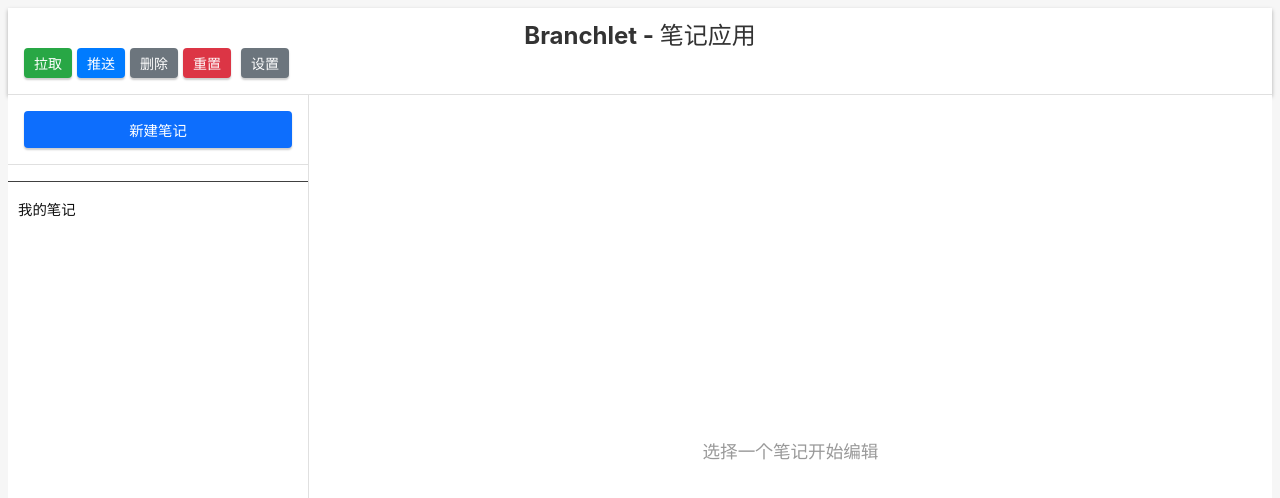
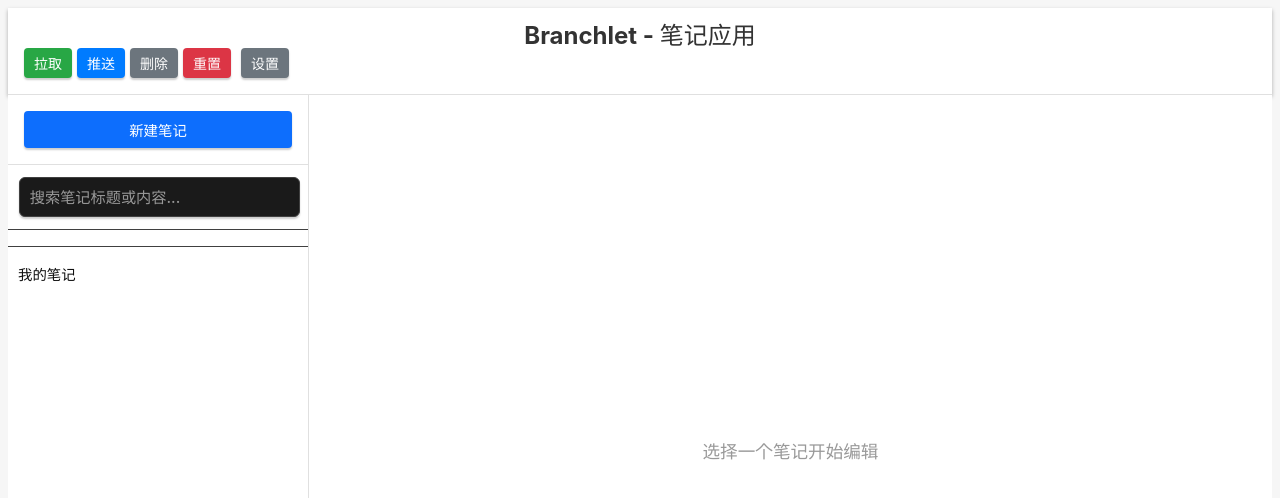
Before and after one commit to EricJiang1329145/Branchlet, a React (Vite) app: page / in a window 1280 px wide. Shown: the top 498 px of the page. Built offline with nearby package versions, Linux system fonts and the light colour scheme.

Commit message:
feat(搜索功能): 添加笔记搜索功能及样式
- 新增搜索输入框组件及相关样式
- 实现笔记标题和内容的搜索功能
- 将NoteNode类型定义移至单独的类型文件
- 优化NoteStructureManager的类型安全

```diff
--- a/src/App.css
+++ b/src/App.css
@@ -330,6 +330,34 @@
   background-color: #0b5ed7;
 }
 
+/* 搜索容器 */
+.search-container {
+  padding: 0.75rem 0.5rem;
+  border-bottom: 1px solid #404040;
+}
+
+/* 搜索输入框 */
+.search-input {
+  width: calc(100% - 1.5rem);
+  padding: 0.6rem;
+  border: 1px solid #404040;
+  border-radius: 6px;
+  background-color: #1a1a1a;
+  color: #e0e0e0;
+  font-size: 0.95rem;
+  margin: 0 0.5rem 0 0.2rem;
+}
+
+.search-input:focus {
+  outline: none;
+  border-color: #0d6efd;
+  box-shadow: 0 0 0 2px rgba(13, 110, 253, 0.25);
+}
+
+.search-input::placeholder {
+  color: #999;
+}
+
 /* 面包屑导航 */
 .breadcrumb {
   padding: 0.5rem 1rem;
--- a/src/App.tsx
+++ b/src/App.tsx
@@ -3,16 +3,7 @@ import "./App.css";
 import GithubSync from "./GithubSync";
 import { v4 as uuidv4 } from "uuid";
 import NoteStructureManager from "./NoteStructureManager";
-
-// 笔记节点类型定义
-interface NoteNode {
-  id: string;
-  title: string;
-  content: string;
-  children: NoteNode[];
-  expanded: boolean;
-  synced?: boolean; // 添加同步状态字段，标记笔记是否已同步到GitHub
-}
+import { NoteNode } from "./types";
 
 // 笔记树组件
 function NoteTree({ nodes, onNodeSelect, selectedNodeId, maxLevels = 2, selectedNodePath }: {
@@ -198,6 +189,11 @@ function NoteEditor({ note, onNoteChange }: {
   const noteStructureManager = useRef<NoteStructureManager>(new NoteStructureManager());
   const githubSyncRef = useRef<any>(null);
 
+  // 搜索相关的状态
+  const [searchTerm, setSearchTerm] = useState('');
+  const [searchResults, setSearchResults] = useState<NoteNode[]>([]);
+  const [isSearching, setIsSearching] = useState(false);
+
   // 获取节点路径的辅助函数
   const getNodePath = (nodes: NoteNode[], targetId: string): NoteNode[] | null => {
     for (const node of nodes) {
@@ -229,6 +225,40 @@ function NoteEditor({ note, onNoteChange }: {
           return found;
         }
       }
+    }
+  };
+
+  // 搜索笔记的函数
+  const searchNotes = (nodes: NoteNode[], term: string): NoteNode[] => {
+    const results: NoteNode[] = [];
+
+    const searchRecursive = (node: NoteNode) => {
+      // 检查当前节点是否匹配搜索词
+      if (node.title.toLowerCase().includes(term.toLowerCase()) ||
+          node.content.toLowerCase().includes(term.toLowerCase())) {
+        results.push(node);
+      }
+
+      // 递归搜索子节点
+      node.children.forEach(child => searchRecursive(child));
+    };
+
+    nodes.forEach(node => searchRecursive(node));
+    return results;
+  };
+
+  // 处理搜索输入变化
+  const handleSearchChange = (e: React.ChangeEvent<HTMLInputElement>) => {
+    const term = e.target.value;
+    setSearchTerm(term);
+
+    if (term.trim() !== '') {
+      setIsSearching(true);
+      const results = searchNotes(noteNodes, term);
+      setSearchResults(results);
+    } else {
+      setIsSearching(false);
+      setSearchResults([]);
     }
   };
 
@@ -428,12 +458,7 @@ function NoteEditor({ note, onNoteChange }: {
     }
   };
 
-  // 重置仓库到出厂默认状态
-  const handleResetRepository = () => {
-    if (githubSyncRef.current && githubSyncRef.current.resetRepository) {
-      githubSyncRef.current.resetRepository();
-    }
-  };
+
 
   return (
     <div className="app-container">
@@ -451,6 +476,17 @@ function NoteEditor({ note, onNoteChange }: {
         <div className="note-sidebar">
           <div className="sidebar-header">
             <button className="new-note-btn" onClick={handleAddNote}>新建笔记</button>
+          </div>
+
+          {/* 搜索框 */}
+          <div className="search-container">
+            <input
+              type="text"
+              className="search-input"
+              placeholder="搜索笔记标题或内容..."
+              value={searchTerm}
+              onChange={handleSearchChange}
+            />
           </div>
 
           {/* 面包屑导航 */}
@@ -489,7 +525,7 @@ function NoteEditor({ note, onNoteChange }: {
           </div>
 
           <NoteTree
-            nodes={noteNodes}
+            nodes={isSearching ? searchResults : noteNodes}
             onNodeSelect={handleNodeSelect}
             selectedNodeId={selectedNode?.id || null}
             maxLevels={2}
--- a/src/GithubSync.tsx
+++ b/src/GithubSync.tsx
@@ -222,7 +222,7 @@ const GithubSync = forwardRef(({ onNotesSync, notes, selectedNode, onDeleteNote
 
         // 解码Base64内容，处理非Latin1字符
         const content = decodeURIComponent(escape(atob((fileData as any).content)));
-        const note = JSON.parse(content);
+        const note: any = JSON.parse(content);
         noteContents[note.id] = note;
       });
 
--- a/src/NoteStructureManager.ts
+++ b/src/NoteStructureManager.ts
@@ -1,4 +1,4 @@
-import type { NoteNode } from './App';
+import type { NoteNode } from './types';
 
 // 定义笔记结构类型
 interface NoteStructure {
@@ -27,12 +27,12 @@ class NoteStructureManager {
     notes.forEach(note => {
       this.structure[note.id] = {
         parentId,
-        childIds: note.children.map(child => child.id)
+        childIds: note.children.map((child: NoteNode) => child.id)
       };
 
       // 递归处理子笔记
       if (note.children.length > 0) {
-        this.buildStructure(note.children as NoteNode[], note.id);
+        this.buildStructure(note.children, note.id);
       }
     });
   }
@@ -58,7 +58,7 @@ class NoteStructureManager {
 
   // 删除笔记
   deleteNote(noteId: string) {
-    const note = this.structure[noteId];
+    const note: NoteStructure[string] | undefined = this.structure[noteId];
     if (!note) return;
 
     // 从父笔记的子笔记列表中移除
@@ -78,7 +78,7 @@ class NoteStructureManager {
 
   // 移动笔记
   moveNote(noteId: string, newParentId: string | null) {
-    const note = this.structure[noteId];
+    const note: NoteStructure[string] | undefined = this.structure[noteId];
     if (!note) return;
 
     // 从原父笔记的子笔记列表中移除
@@ -103,7 +103,7 @@ class NoteStructureManager {
 
     while (currentId) {
       path.unshift(currentId);
-      const note = this.structure[currentId];
+      const note: NoteStructure[string] | undefined = this.structure[currentId];
       currentId = note ? note.parentId : null;
     }
 
@@ -113,23 +113,34 @@ class NoteStructureManager {
   // 根据结构重建笔记树
   rebuildNoteTree(notes: Record<string, NoteNode>): NoteNode[] {
     // 找到根笔记（没有父笔记的笔记）
-    const rootIds = Object.keys(this.structure).filter(id =>
+    const rootIds: string[] = Object.keys(this.structure).filter((id: string) =>
       this.structure[id].parentId === null
     );
 
     // 递归构建笔记树
     const buildTree = (noteId: string): NoteNode => {
       const noteStruct = this.structure[noteId];
-      const note = notes[noteId];
+      const noteData: NoteNode | undefined = notes[noteId];
 
-      if (!note) {
+      if (!noteData) {
         throw new Error(`笔记内容未找到: ${noteId}`);
       }
 
-      return {
-        ...note,
-        children: noteStruct.childIds.map(childId => buildTree(childId))
+      // 创建新的笔记对象，避免直接引用
+      const noteWithoutChildren: Omit<NoteNode, 'children'> = {
+        id: noteData.id,
+        title: noteData.title,
+        content: noteData.content,
+        expanded: noteData.expanded ?? false,
+        synced: noteData.synced ?? false
       };
+
+      const note: NoteNode = {
+        ...noteWithoutChildren,
+        children: noteStruct.childIds.map((childId: string) => buildTree(childId))
+      };
+
+      return note;
     };
 
     return rootIds.map((id: string) => buildTree(id));
--- /dev/null
+++ b/src/types.ts
@@ -0,0 +1,9 @@
+// 笔记节点类型定义
+export interface NoteNode {
+  id: string;
+  title: string;
+  content: string;
+  children: NoteNode[];
+  expanded: boolean;
+  synced?: boolean; // 添加同步状态字段，标记笔记是否已同步到GitHub
+}
```
